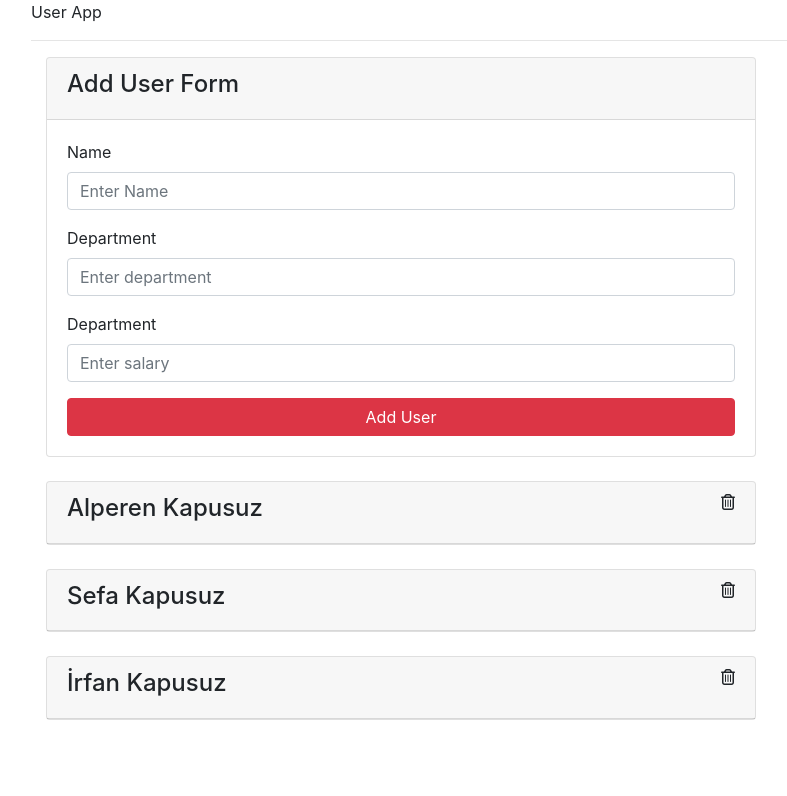
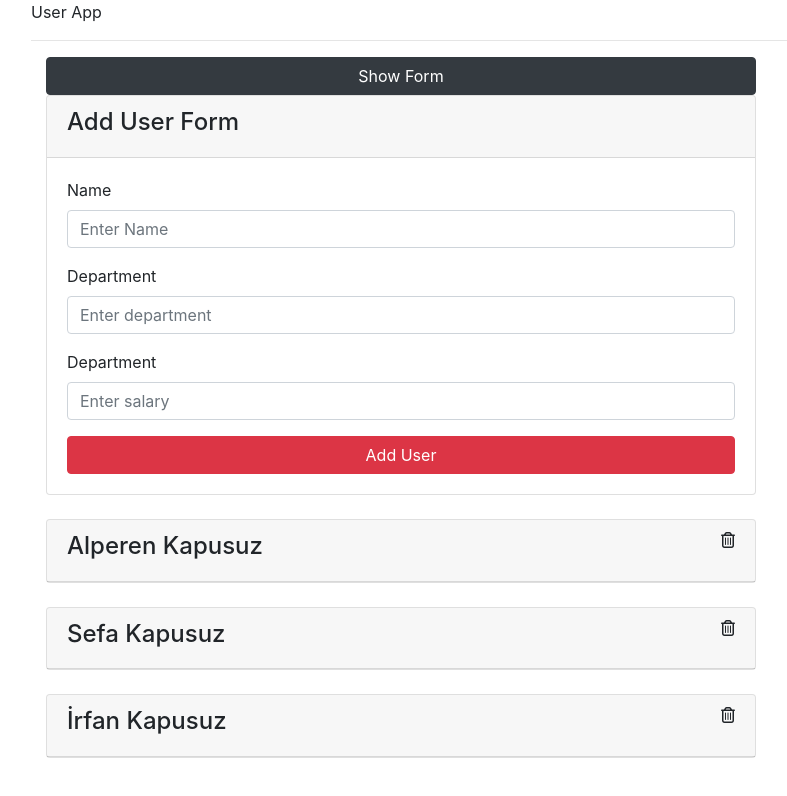
Before and after one commit to alperenkapusuz/React-tutorial, a React (Create React App) app: page / in a window 1280 px wide. Shown: the top 796 px of the page, without its empty margins (54-841 px from the left). Built offline with nearby package versions, Linux system fonts and the light colour scheme.

Commit message:
dinamik css eklendi

```diff
--- a/src/components/AddUser.js
+++ b/src/components/AddUser.js
@@ -1,9 +1,22 @@
 import React, { Component } from "react";
 
 class AddUser extends Component {
+  state = {
+    visible: false,
+  };
+  changeVisibility = (e) => {
+    this.setState({
+      visible: !this.state.visible,
+    });
+  };
+
   render() {
+    const { visible } = this.state;
     return (
       <div className="col-md-8 mb-4">
+        <button onClick={this.changeVisibility} className="btn btn-dark btn-block">
+          {visible ? "Hide Form" : "Show Form"}
+        </button>
         <div className="card">
           <div className="card-header">
             <h4>Add User Form</h4>
@@ -17,7 +30,7 @@ class AddUser extends Component {
                   name="name"
                   id="id"
                   placeholder="Enter Name"
-                  class="form-control"
+                  className="form-control"
                 />
               </div>
               <div className="form-group">
@@ -27,7 +40,7 @@ class AddUser extends Component {
                   name="department"
                   id="department"
                   placeholder="Enter department"
-                  class="form-control"
+                  className="form-control"
                 />
               </div>
               <div className="form-group">
@@ -37,10 +50,12 @@ class AddUser extends Component {
                   name="salary"
                   id="salary"
                   placeholder="Enter salary"
-                  class="form-control"
+                  className="form-control"
                 />
               </div>
-              <button class='btn btn-danger btn-block' type="submit">Add User</button>
+              <button class="btn btn-danger btn-block" type="submit">
+                Add User
+              </button>
             </form>
           </div>
         </div>
--- a/src/components/User.js
+++ b/src/components/User.js
@@ -45,8 +45,8 @@ class User extends Component {
         {(value) => {
           const { dispatch } = value;
           return (
-            <div className="col-md-8 mb-4">
-              <div className="card">
+            <div className="col-md-8 mb-4" >
+              <div className="card" style={isVisible ? {backgroundColor : '#62848d', color: 'white'} : null}>
                 <div className="card-header d-flex justify-content-between">
                   <h4 className="d-inline" onClick={this.onClickEvent}>
                     {name}
```
